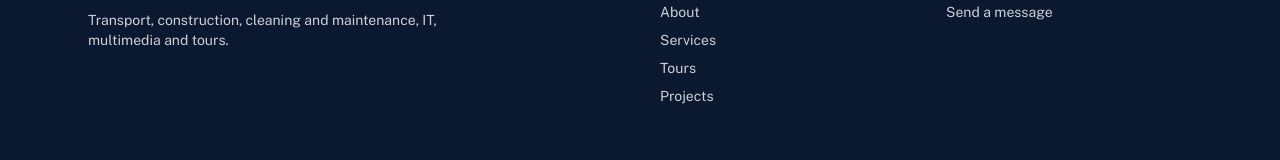
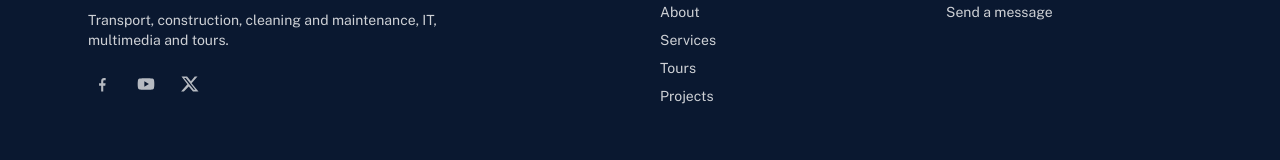
Before and after one commit to Jado250/hillshome, a Next.js app: page / in a window 1280 px wide. Shown: the part 1917-2077 px from the top of the page. Built offline with nearby package versions, Linux system fonts and the light colour scheme; no server answers; the database is empty.

Commit message:
Footer social links (Facebook, YouTube, X) from site settings with defaults

```diff
--- a/prisma/seed.ts
+++ b/prisma/seed.ts
@@ -132,7 +132,11 @@ async function main() {
     "contact.email": "",
     "contact.address": "",
     "contact.whatsapp": "",
-    "social.links": [],
+    "social.links": [
+      { label: "Facebook", url: "https://www.facebook.com/share/1cNDUveQhx/" },
+      { label: "YouTube", url: "https://youtube.com/@hillshometoursrwanda?si=Iq6F3TqSEeJUKVSk" },
+      { label: "X", url: "https://x.com/JodaLavidkuez" },
+    ],
     "about.intro": "",
     "about.mission": "",
     "about.vision": "",
--- a/src/app/admin/settings/page.tsx
+++ b/src/app/admin/settings/page.tsx
@@ -23,6 +23,7 @@ export default async function SettingsAdmin() {
     vision: str(s["about.vision"]),
     values: arr(s["about.values"]).join("\n"),
     whyChoose: arr(s["home.whyChoose"]).join("\n"),
+    socialLinks: JSON.stringify(s["social.links"] ?? [], null, 2),
     testimonials: JSON.stringify(s["home.testimonials"] ?? [], null, 2),
     faq: JSON.stringify(s["home.faq"] ?? [], null, 2),
   };
--- a/src/components/admin/SettingsForm.tsx
+++ b/src/components/admin/SettingsForm.tsx
@@ -5,6 +5,7 @@ import { useRouter } from "next/navigation";
 
 type Initial = {
   companyName: string; phone: string; email: string; address: string; whatsapp: string;
+  socialLinks: string;
   aboutIntro: string; mission: string; vision: string; values: string; whyChoose: string;
   testimonials: string; faq: string;
 };
@@ -18,13 +19,15 @@ export function SettingsForm({ initial }: { initial: Initial }) {
     e.preventDefault();
     setBusy(true); setMsg("");
     const fd = new FormData(e.currentTarget);
+    let socialLinks: unknown = [];
     let testimonials: unknown = [];
     let faq: unknown = [];
     try {
+      socialLinks = JSON.parse(String(fd.get("socialLinks") || "[]"));
       testimonials = JSON.parse(String(fd.get("testimonials") || "[]"));
       faq = JSON.parse(String(fd.get("faq") || "[]"));
     } catch {
-      setBusy(false); setMsg("Testimonials and FAQ must be valid JSON arrays."); return;
+      setBusy(false); setMsg("Social links, testimonials and FAQ must be valid JSON arrays."); return;
     }
     const lines = (v: unknown) => String(v ?? "").split(/\r?\n/).map((s) => s.trim()).filter(Boolean);
     const body = {
@@ -33,6 +36,7 @@ export function SettingsForm({ initial }: { initial: Initial }) {
       "contact.email": String(fd.get("email") ?? ""),
       "contact.address": String(fd.get("address") ?? ""),
       "contact.whatsapp": String(fd.get("whatsapp") ?? ""),
+      "social.links": socialLinks,
       "about.intro": String(fd.get("aboutIntro") ?? ""),
       "about.mission": String(fd.get("mission") ?? ""),
       "about.vision": String(fd.get("vision") ?? ""),
@@ -58,6 +62,7 @@ export function SettingsForm({ initial }: { initial: Initial }) {
         <div><label className="label" htmlFor="whatsapp">WhatsApp</label><input id="whatsapp" name="whatsapp" defaultValue={initial.whatsapp} className="input" /></div>
       </div>
       <div><label className="label" htmlFor="address">Address</label><input id="address" name="address" defaultValue={initial.address} className="input" /></div>
+      <div><label className="label" htmlFor="socialLinks">Social links (JSON array: [{'{"label","url"}]'})</label><textarea id="socialLinks" name="socialLinks" rows={3} defaultValue={initial.socialLinks} className="input font-mono text-xs" /></div>
       <div><label className="label" htmlFor="aboutIntro">About intro</label><textarea id="aboutIntro" name="aboutIntro" rows={3} defaultValue={initial.aboutIntro} className="input" /></div>
       <div><label className="label" htmlFor="mission">Mission</label><textarea id="mission" name="mission" rows={2} defaultValue={initial.mission} className="input" /></div>
       <div><label className="label" htmlFor="vision">Vision</label><textarea id="vision" name="vision" rows={2} defaultValue={initial.vision} className="input" /></div>
--- a/src/components/layout/Footer.tsx
+++ b/src/components/layout/Footer.tsx
@@ -1,15 +1,80 @@
 import Link from "next/link";
 import { db } from "@/lib/db";
 
+type SocialLink = { label: string; url: string };
+
+const DEFAULT_SOCIAL_LINKS: SocialLink[] = [
+  { label: "Facebook", url: "https://www.facebook.com/share/1cNDUveQhx/" },
+  { label: "YouTube", url: "https://youtube.com/@hillshometoursrwanda?si=Iq6F3TqSEeJUKVSk" },
+  { label: "X", url: "https://x.com/JodaLavidkuez" },
+];
+
+function parseSocialLinks(value: unknown): SocialLink[] {
+  if (!Array.isArray(value)) return DEFAULT_SOCIAL_LINKS;
+  const parsed = value
+    .map((v) => {
+      if (typeof v === "string") {
+        try {
+          const u = new URL(v);
+          const host = u.hostname.replace(/^www\./, "");
+          const label = host.includes("facebook") ? "Facebook"
+            : host.includes("youtube") || host.includes("youtu.be") ? "YouTube"
+            : host.includes("x.com") || host.includes("twitter") ? "X"
+            : host;
+          return { label, url: v };
+        } catch { return null; }
+      }
+      if (v && typeof v === "object") {
+        const o = v as Record<string, unknown>;
+        if (typeof o.url === "string" && typeof o.label === "string" && o.url && o.label) {
+          return { label: o.label, url: o.url };
+        }
+      }
+      return null;
+    })
+    .filter((x): x is SocialLink => x !== null);
+  return parsed.length > 0 ? parsed : DEFAULT_SOCIAL_LINKS;
+}
+
+const ICONS: Record<string, React.ReactNode> = {
+  Facebook: (
+    <svg aria-hidden="true" viewBox="0 0 24 24" fill="currentColor" className="h-5 w-5">
+      <path d="M13.5 21v-7h2.4l.4-3h-2.8V9.1c0-.9.3-1.5 1.6-1.5h1.3V4.9c-.3 0-1.1-.1-2-.1-2 0-3.4 1.2-3.4 3.5V11H8.5v3H11v7h2.5Z" />
+    </svg>
+  ),
+  YouTube: (
+    <svg aria-hidden="true" viewBox="0 0 24 24" fill="currentColor" className="h-5 w-5">
+      <path d="M21.6 7.2a2.5 2.5 0 0 0-1.8-1.8C18.2 5 12 5 12 5s-6.2 0-7.8.4A2.5 2.5 0 0 0 2.4 7.2 26 26 0 0 0 2 12a26 26 0 0 0 .4 4.8 2.5 2.5 0 0 0 1.8 1.8c1.6.4 7.8.4 7.8.4s6.2 0 7.8-.4a2.5 2.5 0 0 0 1.8-1.8A26 26 0 0 0 22 12a26 26 0 0 0-.4-4.8ZM10 15.2V8.8L15.5 12 10 15.2Z" />
+    </svg>
+  ),
+  X: (
+    <svg aria-hidden="true" viewBox="0 0 24 24" fill="currentColor" className="h-5 w-5">
+      <path d="M17.7 3H21l-7.1 8.1L22.2 21h-6.6l-5.1-6.1L4.6 21H1.3l7.6-8.7L1.8 3h6.7l4.6 5.6L17.7 3Zm-1.2 16h1.8L7 4.9H5L16.5 19Z" />
+    </svg>
+  ),
+};
+
 export async function Footer() {
-  const rows = await db.siteSetting.findMany({ where: { key: { startsWith: "contact." } } }).catch(() => []);
-  const s = Object.fromEntries(rows.map((r) => [r.key, r.value as string]));
+  const rows = await db.siteSetting.findMany().catch(() => []);
+  const s = Object.fromEntries(rows.map((r) => [r.key, r.value as unknown]));
+  const str = (v: unknown) => (typeof v === "string" ? v : "");
+  const social = parseSocialLinks(s["social.links"]);
   return (
     <footer className="mt-24 bg-navy-950 text-sm text-white/80">
       <div className="container-x grid gap-10 py-14 md:grid-cols-4">
         <div className="md:col-span-2">
-          <p className="font-display text-xl text-white">Hillshome Tours Company LTD</p>
+          <p className="font-display text-xl text-white">{str(s["company.name"]) || "Hillshome Tours Company LTD"}</p>
           <p className="mt-3 max-w-sm">Transport, construction, cleaning and maintenance, IT, multimedia and tours.</p>
+          <ul className="mt-5 flex items-center gap-4" aria-label="Social media">
+            {social.map((l) => (
+              <li key={l.url}>
+                <a href={l.url} target="_blank" rel="noopener noreferrer" aria-label={l.label}
+                  className="inline-flex rounded p-1 text-white/70 transition hover:text-gold-500">
+                  {ICONS[l.label] ?? <span className="underline">{l.label}</span>}
+                </a>
+              </li>
+            ))}
+          </ul>
         </div>
         <div>
           <p className="font-semibold text-white">Company</p>
@@ -23,9 +88,9 @@ export async function Footer() {
         <div>
           <p className="font-semibold text-white">Contact</p>
           <ul className="mt-3 space-y-2">
-            {s["contact.phone"] && <li>{s["contact.phone"]}</li>}
-            {s["contact.email"] && <li>{s["contact.email"]}</li>}
-            {s["contact.address"] && <li>{s["contact.address"]}</li>}
+            {str(s["contact.phone"]) && <li>{str(s["contact.phone"])}</li>}
+            {str(s["contact.email"]) && <li>{str(s["contact.email"])}</li>}
+            {str(s["contact.address"]) && <li>{str(s["contact.address"])}</li>}
             <li><Link href="/contact">Send a message</Link></li>
           </ul>
         </div>
```
